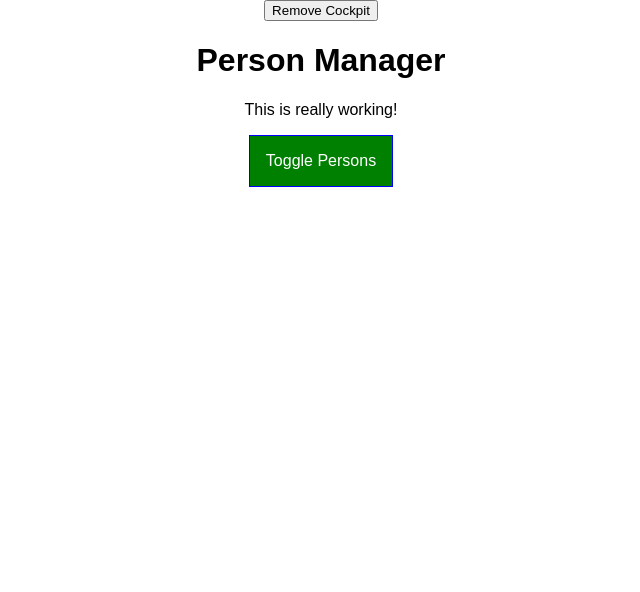
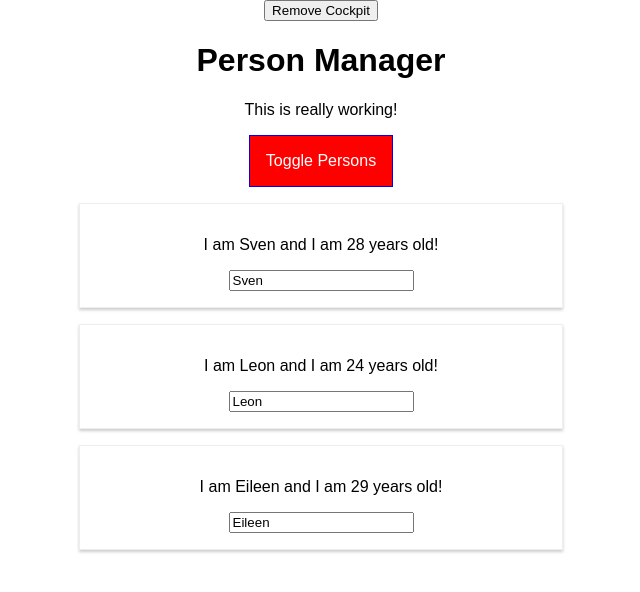
Before and after one commit to skusebauch/react-app, a React app: page / in a window 1280 px wide. Both pictures are taken after a click on the button "Remove Cockpit". Shown: the top 592 px of the page, without its empty margins (319-959 px from the left). Built offline with nearby package versions, Linux system fonts and the light colour scheme.

Commit message:
use ref and effect to click button after render first time

```diff
--- a/src/components/Cockpit/Cockpit.js
+++ b/src/components/Cockpit/Cockpit.js
@@ -1,7 +1,13 @@
-import React from "react";
+import React, { useEffect, useRef } from "react";
 import classes from "./Cockpit.css";
 
 const cockpit = (props) => {
+  const toggleBtnRef = useRef(null);
+  //runs after rendered for the first time - "lifecycle"
+  useEffect(() => {
+    toggleBtnRef.current.click();
+  }, []);
+
   const assignedClasses = [];
   let btnClass = "";
 
@@ -20,7 +26,7 @@
     <div className={classes.Cockpit}>
       <h1>{props.title}</h1>
       <p className={assignedClasses.join(" ")}>This is really working!</p>
-      <button className={btnClass} onClick={props.clicked}>
+      <button ref={toggleBtnRef} className={btnClass} onClick={props.clicked}>
         Toggle Persons
       </button>
     </div>
```
